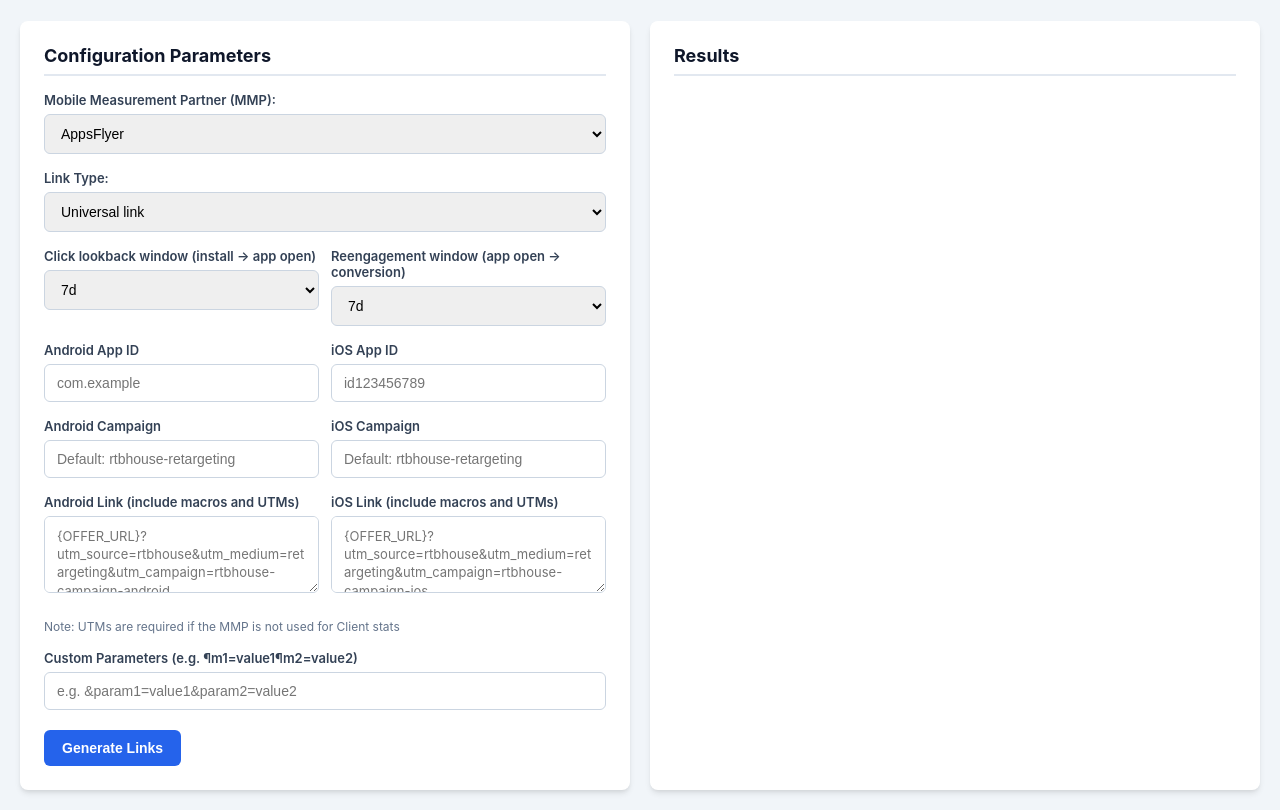
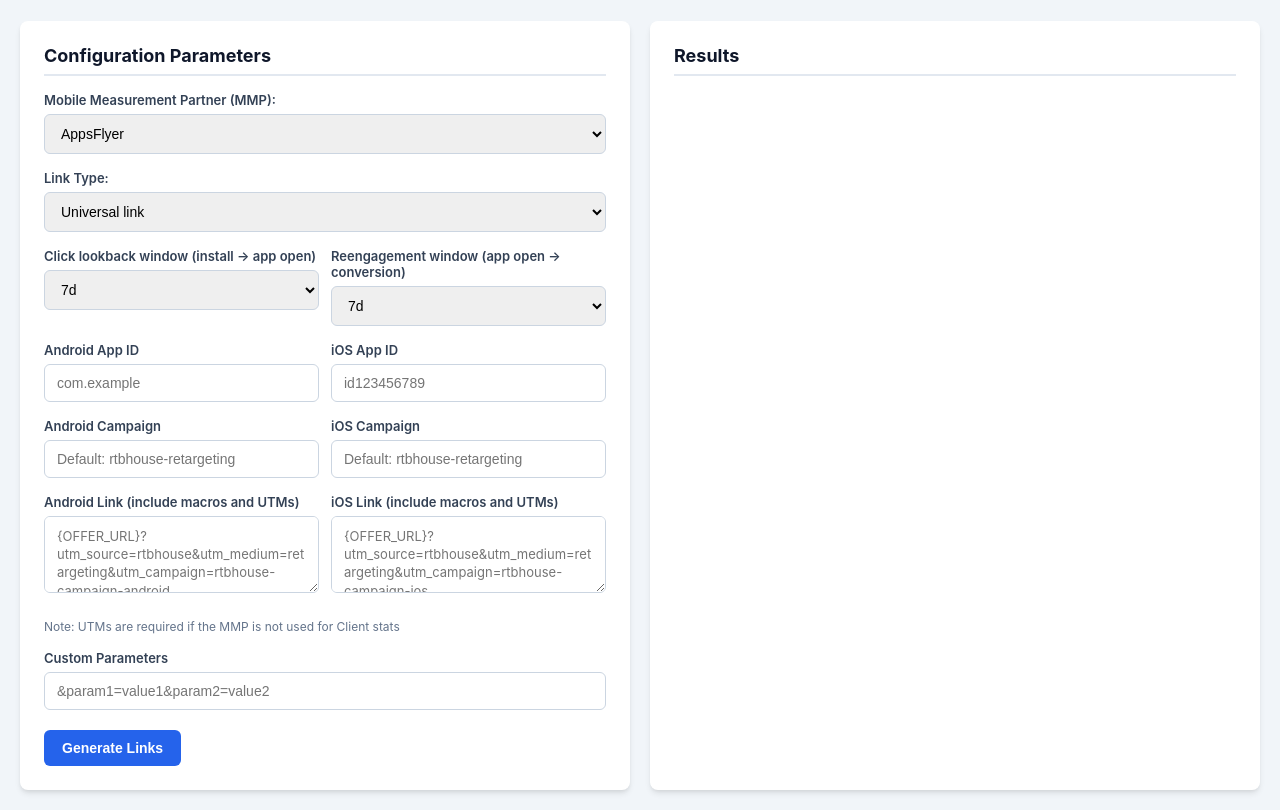
Before and after one commit to mariporto13/inapp-link-builder, a plain HTML site: page index.html in a window 1280 px wide. Shown: the part 85-895 px from the top of the page. Drawn offline with Linux system fonts and the light colour scheme.

Commit message:
Update index.html

```diff
--- a/index.html
+++ b/index.html
@@ -126,8 +126,8 @@
 
           <!-- Custom Parameters Input -->
           <div class="form-group">
-            <label for="customParams">Custom Parameters (e.g. &param1=value1&param2=value2)</label>
-            <input type="text" id="customParams" placeholder="e.g. &param1=value1&param2=value2">
+            <label for="customParams">Custom Parameters</label>
+            <input type="text" id="customParams" placeholder="&param1=value1&param2=value2">
           </div>
 
           <div class="button-group">
```
